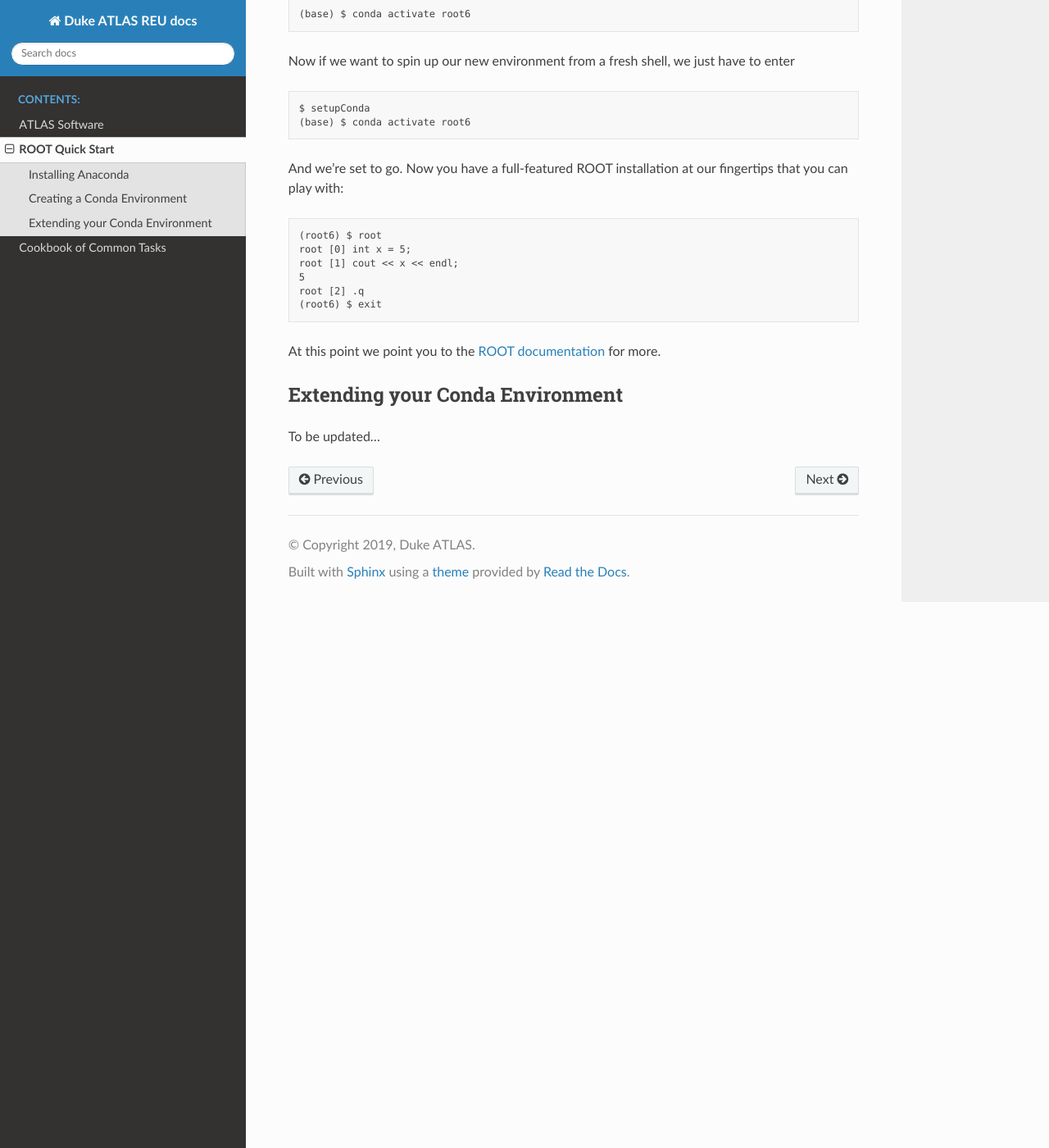
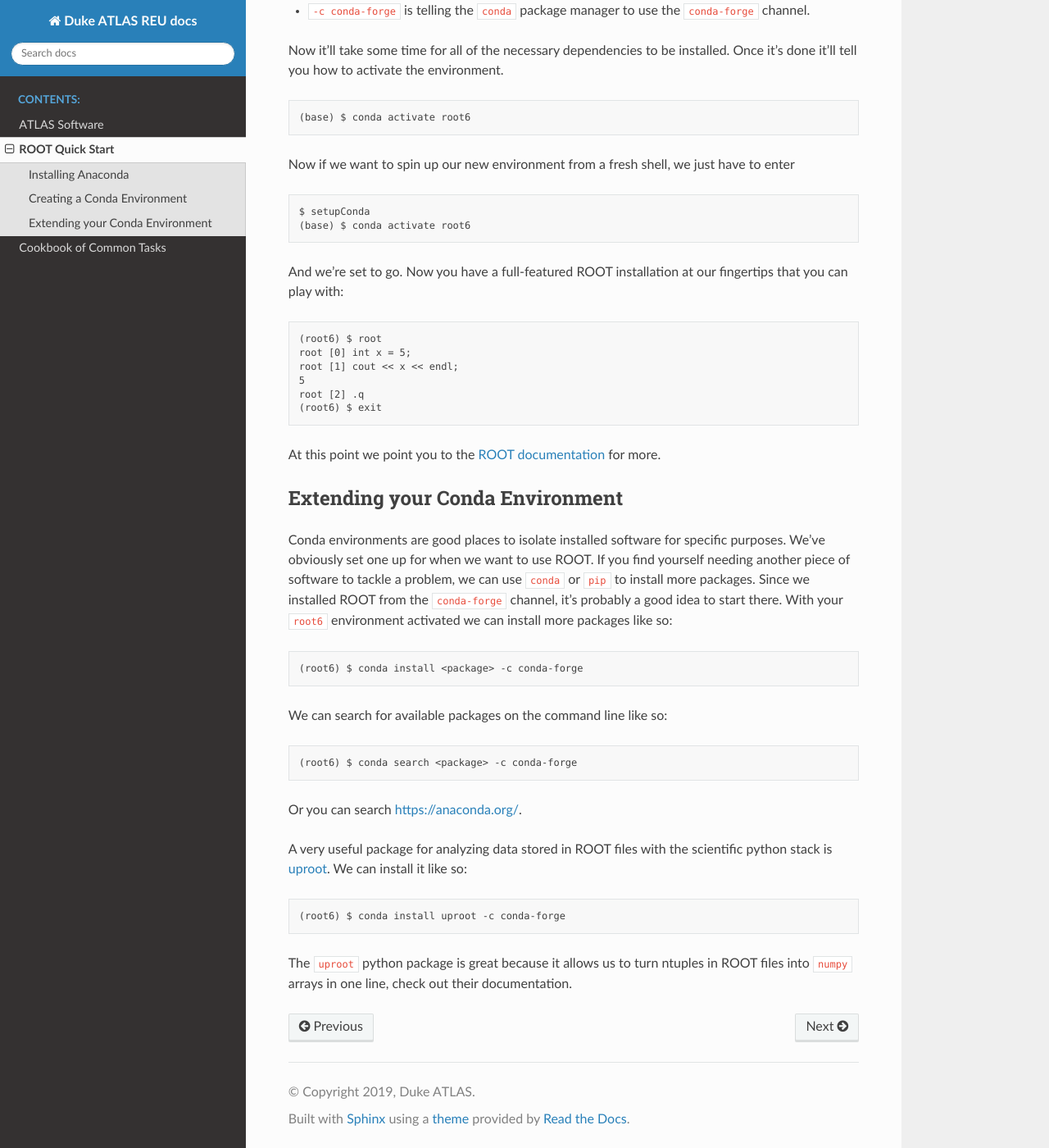
Before and after one commit to escambron/hep101-docs, a Sphinx documentation site: the page built from docs/root.rst, in a window 1280 px wide and 1400 px high, scrolled down 2386 px. Shown: the whole window at 82% size. Built offline with Sphinx 7.4.7 and the Read the Docs theme 2.0.0, drawn with Linux system fonts in a browser that asks for light colours; some of the changed text lies outside the part shown.

Commit message:
extending

```diff
--- a/docs/root.rst
+++ b/docs/root.rst
@@ -102,13 +102,19 @@ environment. You can read all about ``conda`` environments `here
 <https://conda.io/projects/conda/en/latest/user-guide/tasks/manage-environments.html>`_. We're
 going to focus on setting up a new one with ROOT.
 
+.. note::
+
+   The installer can get a bit stale (they update it a few times a
+   year). To make sure everything is up to date we can run ``conda
+   update -n base --all`` to update the base installation.
+
 Here we'll mention the ``conda-forge`` *channel*. The ``conda``
 package manager has the ability to access different channels for
-installing various packages. The default channel is run the the
-Anaconda Inc. company, and has many of the most popular Python
-scientific python packages. The ``conda-forge`` channel is a community
-organized set of packages, one of these is ROOT. You can read more
-about it at `conda-forge.org <https://conda-forge.org/>`_.
+installing various packages. The default channel is run by the
+Anaconda Inc. company and it has many of the most popular scientific
+python packages. The ``conda-forge`` channel is a community organized
+and supported set of packages, and ROOT is one of them. You can read
+more about it at `conda-forge.org <https://conda-forge.org/>`_.
 
 .. code-block::
 
@@ -158,4 +164,35 @@ At this point we point you to the `ROOT documentation
 Extending your Conda Environment
 --------------------------------
 
-To be updated...
+Conda environments are good places to isolate installed software for
+specific purposes. We've obviously set one up for when we want to use
+ROOT. If you find yourself needing another piece of software to tackle
+a problem, we can use ``conda`` or ``pip`` to install more
+packages. Since we installed ROOT from the ``conda-forge`` channel,
+it's probably a good idea to start there. With your ``root6``
+environment activated we can install more packages like so:
+
+.. code-block::
+
+   (root6) $ conda install <package> -c conda-forge
+
+We can search for available packages on the command line like so:
+
+.. code-block::
+
+   (root6) $ conda search <package> -c conda-forge
+
+
+Or you can search `<https://anaconda.org/>`_.
+
+A very useful package for analyzing data stored in ROOT files with the
+scientific python stack is `uproot
+<https://github.com/scikit-hep/uproot/>`_. We can install it like so:
+
+.. code-block::
+
+   (root6) $ conda install uproot -c conda-forge
+
+The ``uproot`` python package is great because it allows us to turn
+ntuples in ROOT files into ``numpy`` arrays in one line, check out
+their documentation.
```
